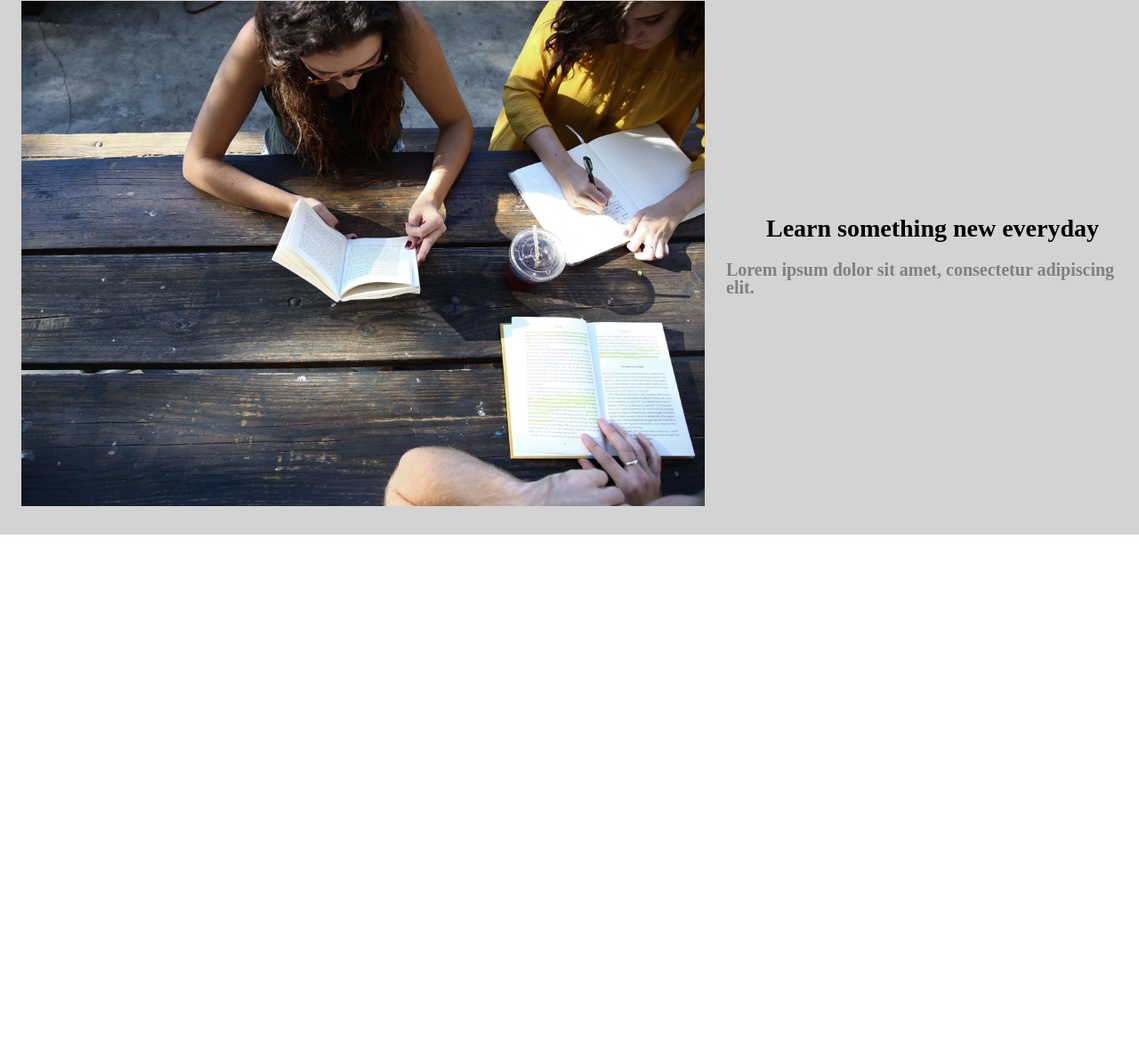
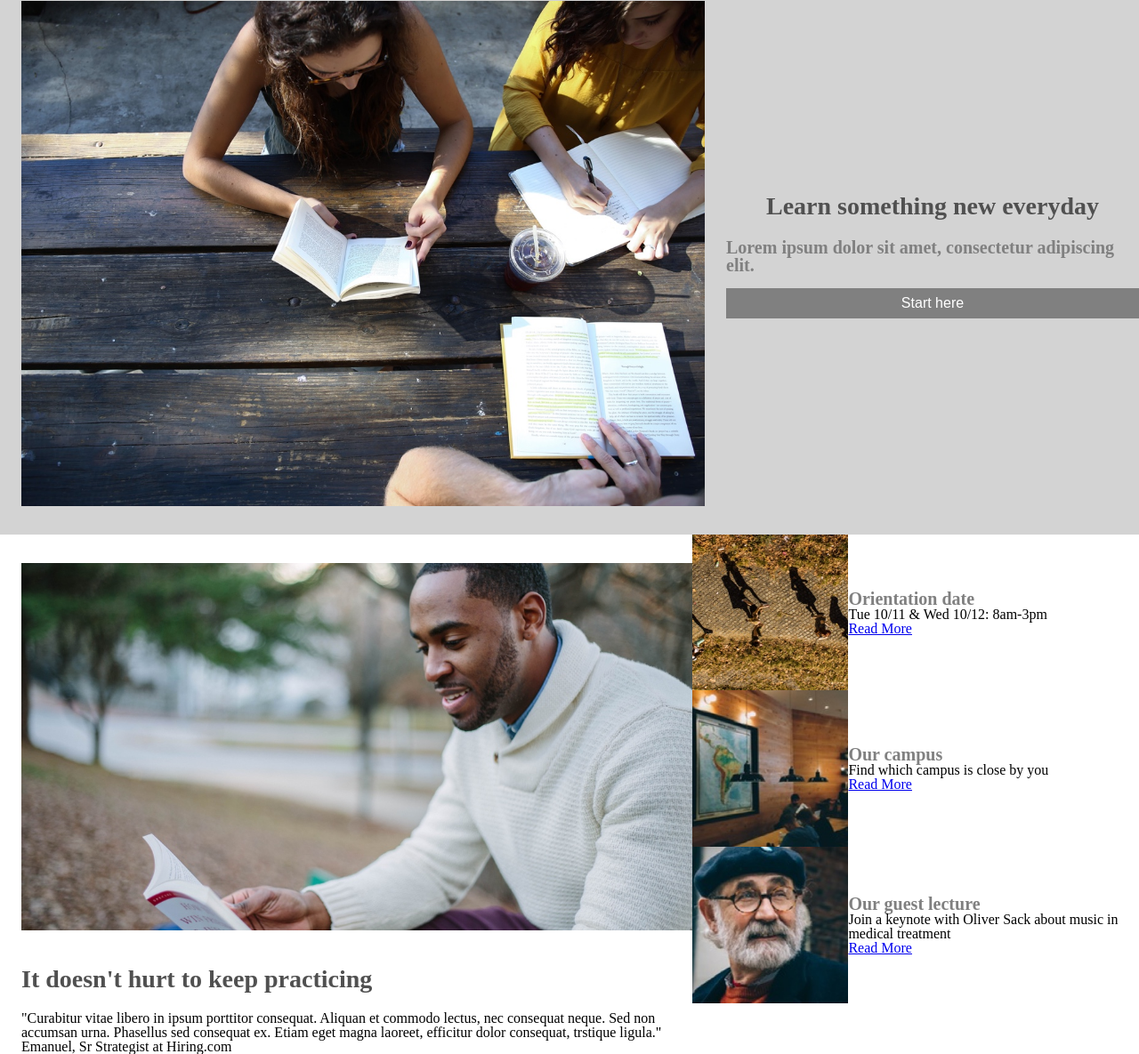
Before and after one commit to Yuhakko/ColmarAcademy, a plain HTML site: page index.html in a window 1280 px wide. Shown: the part 95-1280 px from the top of the page at 89% size. Before the commit the page ends 800 px from the top, so only its background shows below. Drawn offline with Linux system fonts and the light colour scheme.

Commit message:
jumbotron basis html&css, articles html done

```diff
--- a/index.html
+++ b/index.html
@@ -26,13 +26,47 @@
       <div class="jumbotron-right">
         <h1>Learn something new everyday</h1>
         <h2>Lorem ipsum dolor sit amet, consectetur adipiscing elit.</h2>
-
+        <br>
+        <button type="button" name="button">Start here</button>
       </div>
     </div>
 
+    <!--Articles-->
+    <div class="information">
+      <div class="main">
+        <img src="./resources/media/images/information-main.jpg" alt="main info">
+        <h1>It doesn't hurt to keep practicing</h1>
+        <p>"Curabitur vitae libero in ipsum porttitor consequat. Aliquan et commodo lectus, nec consequat neque. Sed non accumsan urna. Phasellus sed consequat ex. Etiam eget magna laoreet, efficitur dolor consequat, trstique ligula."</p>
+        <p>Emanuel, Sr Strategist at Hiring.com</p>
+      </div>
 
-
-
+    <div class="rest">
+      <div class="firstarticle">
+        <img src="./resources/media/images/information-orientation.jpg" alt="orientation">
+        <div class="text">
+          <h2>Orientation date</h2>
+          <p>Tue 10/11 & Wed 10/12: 8am-3pm</p>
+          <a href="#" class="readmore">Read More</a>
+        </div>
+      </div>
+      <div class="campus">
+        <img src="./resources/media/images/information-campus.jpg" alt="campus">
+        <div class="text">
+          <h2>Our campus</h2>
+          <p>Find which campus is close by you</p>
+          <a href="#" class="readmore">Read More</a>
+        </div>
+      </div>
+      <div class="guest">
+        <img src="./resources/media/images/information-guest-lecture.jpg" alt="guestbas">
+        <div class="text">
+          <h2>Our guest lecture</h2>
+          <p>Join a keynote with Oliver Sack about music in medical treatment</p>
+          <a href="#" class="readmore">Read More</a>
+        </div>
+      </div>
+    </div>
+  </div>
 
   </body>
 </html>
--- a/resources/css/style.css
+++ b/resources/css/style.css
@@ -61,6 +61,7 @@ h1 {
   line-height: 2.5rem;
   margin-bottom: 1rem;
   font-weight: bold;
+  color: #505050;
 }
 
 h2 {
@@ -68,3 +69,57 @@ h2 {
   font-weight: bold;
   color: grey;
 }
+
+button {
+    background-color: Grey;
+    border: none;
+    color: white;
+    padding: 0.5rem 5.5rem;
+    text-align: center;
+    width: 100%;
+    text-decoration: none;
+    display: inline-block;
+    font-size: 1rem;
+}
+
+/*articles*/
+.information {
+  display: flex;
+  padding-left: 1.5rem;
+}
+
+.main img {
+  padding-top: 2rem;
+  padding-bottom: 2rem;
+  margin-right: 1.5rem;
+  width: 100%;
+}
+
+.main {
+  width: 60%;
+}
+
+.rest {
+  display: flex;
+  flex-direction: column;
+  width: 40%
+}
+
+.firstarticle,
+.campus,
+.guest {
+  display: flex;
+  align-items: center;
+}
+
+.text {
+  display: flex;
+  flex-direction: column;
+}
+
+.firstarticle img,
+.campus img,
+.guest img {
+  height: auto;
+  width: 35%;
+}
```
